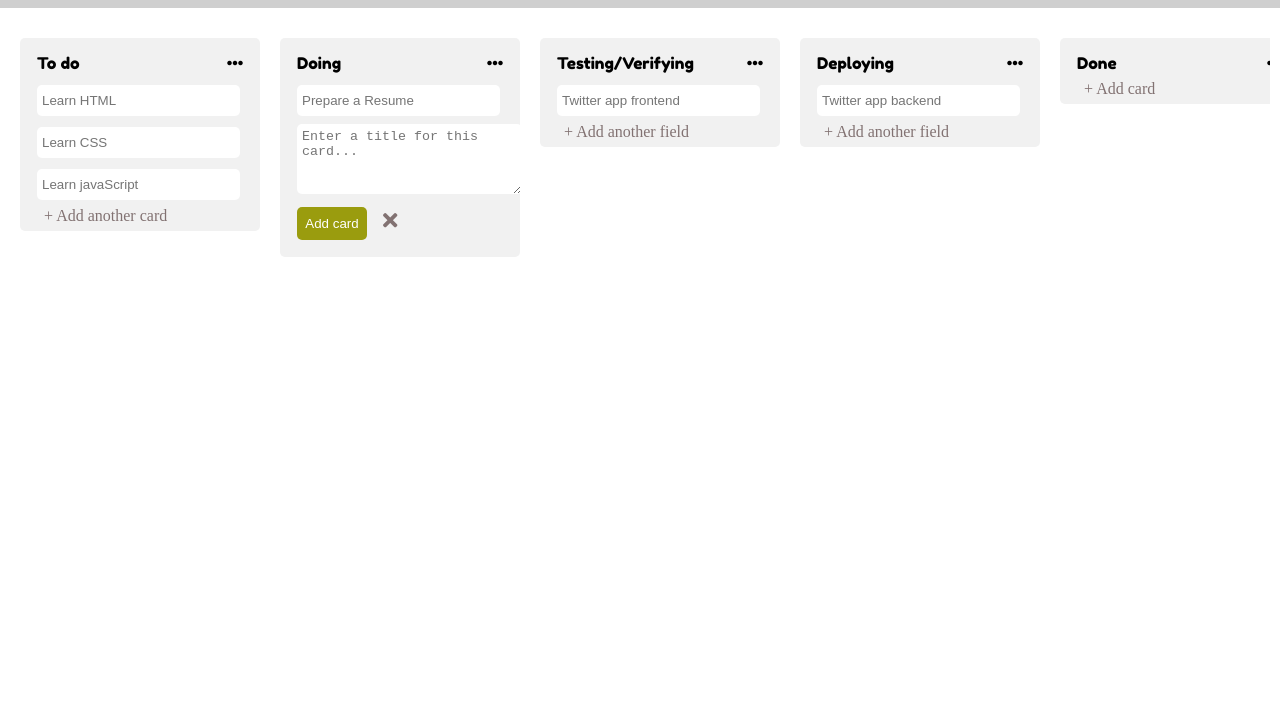
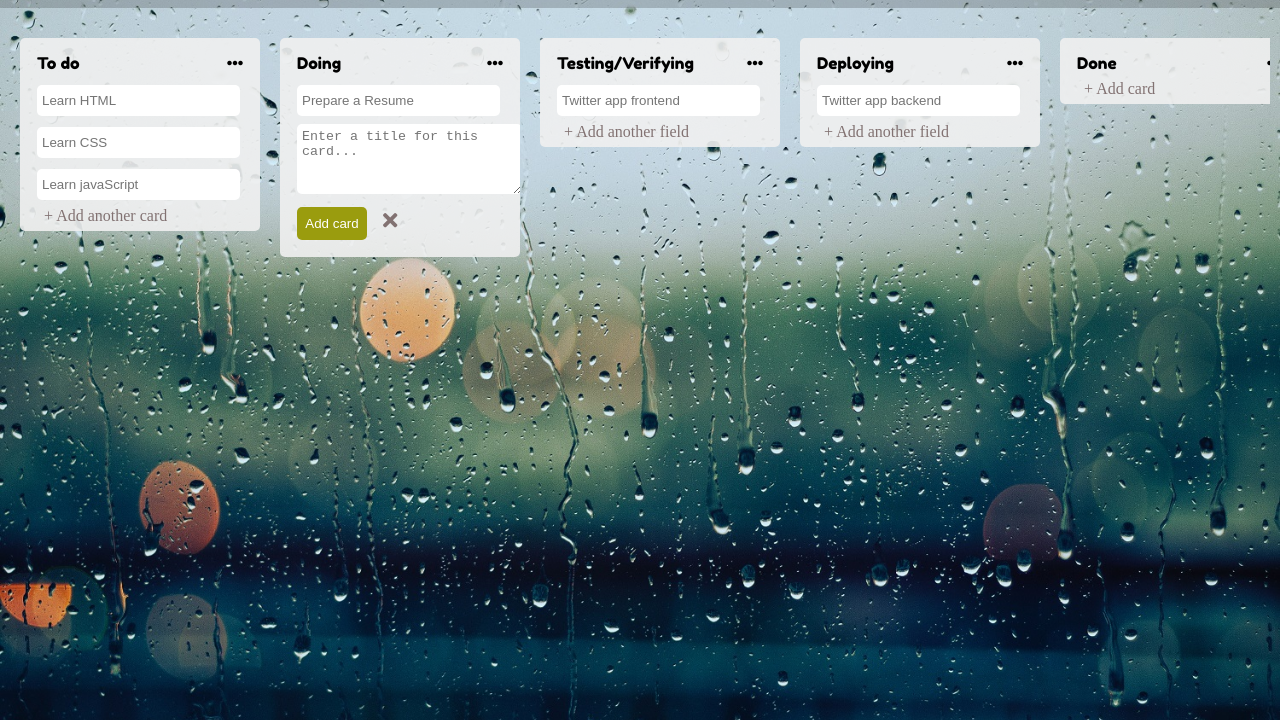
Before and after one commit to IamAakashTyagi/Assignment, a plain HTML site: page index.html in a window 1280 px wide. Shown: the part 80-800 px from the top of the page. Drawn offline with Linux system fonts and the light colour scheme; a script that the page names is missing; a web font is replaced by a local one.

Commit message:
Update main.css

```diff
--- a/Css/main.css
+++ b/Css/main.css
@@ -1,5 +1,5 @@
 body{
-    background-image: url('Images/back.jpg');
+    background-image: url('../Images/back.jpg');
     background-size: cover;
     background-attachment: fixed;
 }
```
